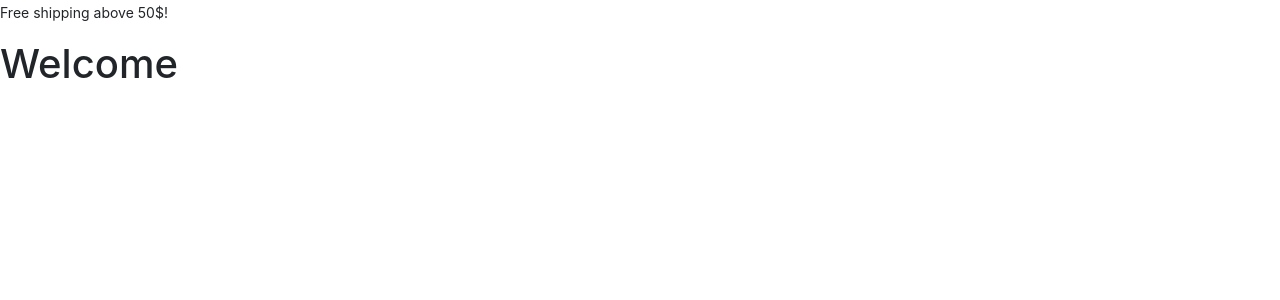
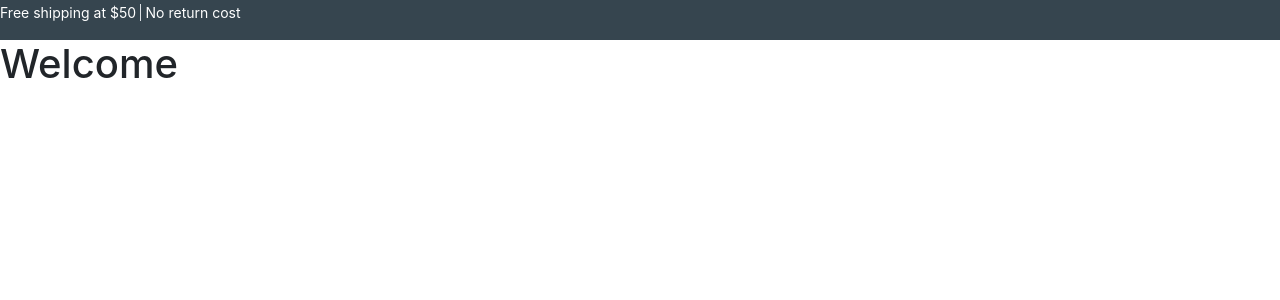
Before and after one commit to Enquil/rats_nest_v7, a Django app: page / in a window 1280 px wide. Shown: the top 300 px of the page. Run offline with Django 3.2, Linux system fonts and the light colour scheme; some libraries are stand-ins or nearby versions.

Commit message:
added free shipping info and return cost info

```diff
--- a/rats_nest/settings.py
+++ b/rats_nest/settings.py
@@ -155,7 +155,9 @@ USE_TZ = True
 # Static files (CSS, JavaScript, Images)
 # https://docs.djangoproject.com/en/3.2/howto/static-files/
 
+# Where django collects static files
 STATIC_URL = '/static/'
+STATICFILES_DIRS = (os.path.join(BASE_DIR, 'static'),)
 
 # Default primary key field type
 # https://docs.djangoproject.com/en/3.2/ref/settings/#default-auto-field
--- /dev/null
+++ b/static/css/base.css
@@ -0,0 +1,7 @@
+.bg-charcoal {
+    background-color: #36454F;
+}
+
+.charcoal {
+    color: #36454F;
+}
--- a/templates/base.html
+++ b/templates/base.html
@@ -56,11 +56,12 @@
 
     <body>
 
-        <header>
+        <header class="bg-charcoal">
             <div class="row top-header d-none d-md-block">
                 <div class="col">
-                    <p>
-                        <small>Free shipping above 50$!</small>
+                    <p class="text-white">
+                        <small class="border-right pr-1">Free shipping at $50</small>
+                        <small>No return cost</small>
                     </p>
                 </div>
             </div>
```
